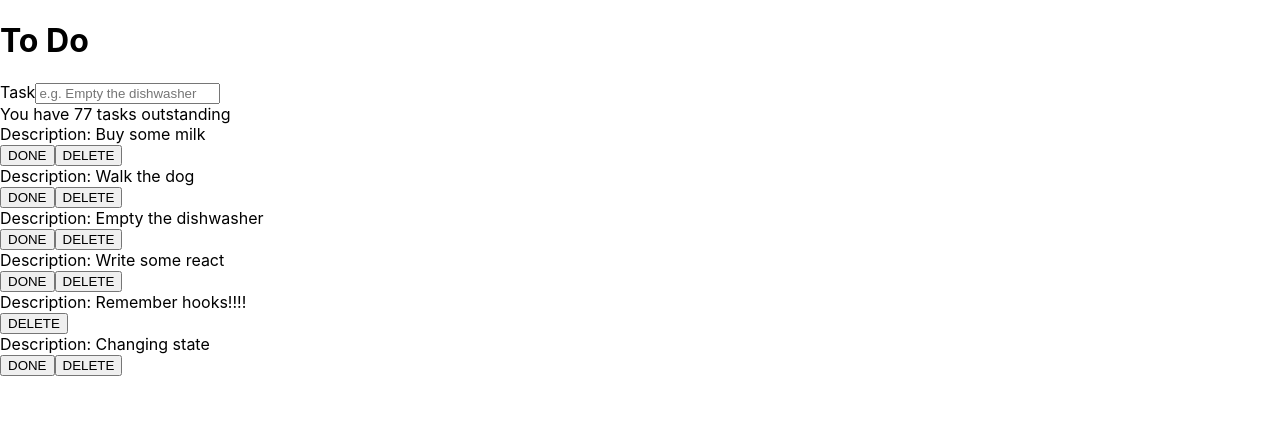
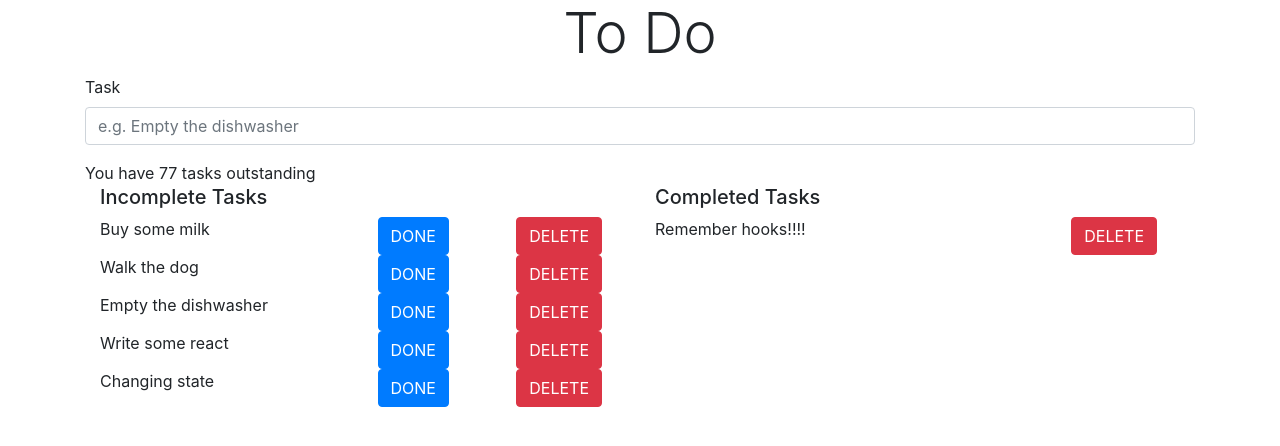
Before and after one commit to M-Lieberman/todo-app-frontend, a React (Create React App) app: page / in a window 1280 px wide. Shown: the top 446 px of the page. Built offline with nearby package versions, Linux system fonts and the light colour scheme.

Commit message:
import react-bootstrap css to add styling to pages

```diff
--- a/src/components/Header.js
+++ b/src/components/Header.js
@@ -1,32 +1,12 @@
 import React from 'react';
-// import Typography from '@material-ui/core/Typography';
-// import { makeStyles } from '@material-ui/core/styles';
-
-// const useStyles = makeStyles(() => ({
-//     header: {
-//       textAlign: "center"
-//     },
-// }));
-
 
 function Header() {
 
     return (
         <div>
-            <h1 className="display-2 text-right">To Do</h1>
+            <h1 className="display-4 text-center">To Do</h1>
         </div>
     );
 }
 
 export default Header;
-
-// function Header() {
-//     const classes = useStyles();
-//     return (
-//         <Typography className={classes.header} variant="h3">
-//             To Do!
-//         </Typography>
-//     );
-// }
-
-// export default Header;
--- a/src/components/TaskListing.js
+++ b/src/components/TaskListing.js
@@ -1,12 +1,25 @@
 import React from 'react';
-// import Typography from '@material-ui/core/Typography';
-// import Grid from '@material-ui/core/Grid';
+import { Container, Row, Col } from 'react-bootstrap';
 import Task from './task/Task';
 
-function TaskListing({taskData}) {
+function TaskListing({ taskData }) {
+
+    const incompleteTasks = taskData.filter((task) => task.completed === false);
+    const completedTasks = taskData.filter((task) => task.completed === true);
 
     return (
-        <Task tasks={taskData} />
+        <Container>
+            <Row>
+                <Col >
+                <h5>Incomplete Tasks</h5>
+                    <Task tasks={incompleteTasks} />
+                </Col>
+                <Col>
+                <h5>Completed Tasks</h5>
+                    <Task tasks={completedTasks} />
+                </Col>
+            </Row>
+        </Container>
     );
 }
 
--- a/src/components/task/Task.js
+++ b/src/components/task/Task.js
@@ -1,32 +1,30 @@
 import React from 'react';
-import Button from 'react-bootstrap/Button';
-import Row from 'react-bootstrap/Row';
-import Col from 'react-bootstrap/Col';
+import { Button, Row, Col } from 'react-bootstrap';
 
 function Task({ tasks }) {
 
     return (
 
         tasks.map(task =>
-            <Row>
-                <Col>
-                    Description: {task.taskDescription}
+
+            <Row >
+                <Col md={6}>
+                    {task.taskDescription}
                 </Col>
-                <Col>
+                <Col md={3}>
                     {!task.completed &&
-                        <Button type="button" className="primary" >
+                        <Button type="button" variant="primary" >
                             DONE
                     </Button>
                     }
-                    <Button type="button" className="danger" >
+                </Col>
+                <Col md={3}>
+                    <Button type="button" variant="danger" >
                         DELETE
                 </Button>
                 </Col>
             </Row>
-
         )
-
-
     );
 }
 
--- a/src/index.js
+++ b/src/index.js
@@ -3,6 +3,7 @@ import ReactDOM from 'react-dom';
 import './index.css';
 import App from './App';
 import * as serviceWorker from './serviceWorker';
+import 'bootstrap/dist/css/bootstrap.min.css';
 
 ReactDOM.render(
   <React.StrictMode>
```
